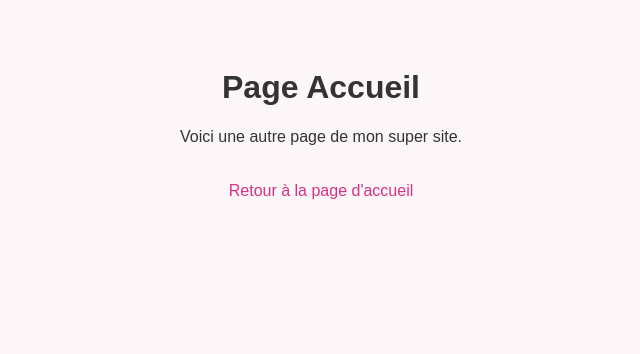
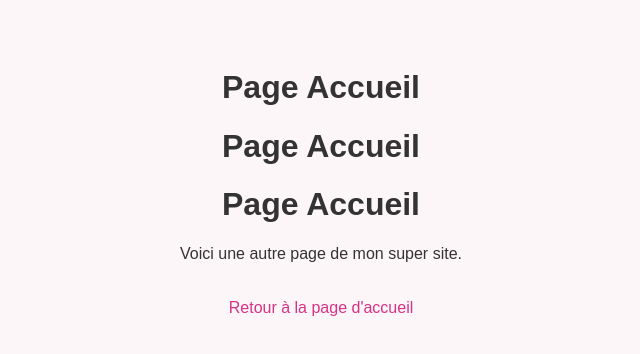
Before and after one commit to Manouu200/test, a plain HTML site: page accueil.html in a window 1280 px wide. Shown: the whole page, without its empty margins (319-959 px from the left). Drawn offline with Linux system fonts and the light colour scheme.

Commit message:
ajouter 2 ligne

```diff
--- a/accueil.html
+++ b/accueil.html
@@ -7,6 +7,8 @@
 </head>
 <body>
   <h1>Page Accueil</h1>
+  <h1>Page Accueil</h1>
+  <h1>Page Accueil</h1>
   <p>Voici une autre page de mon super site.</p>
   <a href="index.html">Retour à la page d'accueil</a>
 </body>
```
